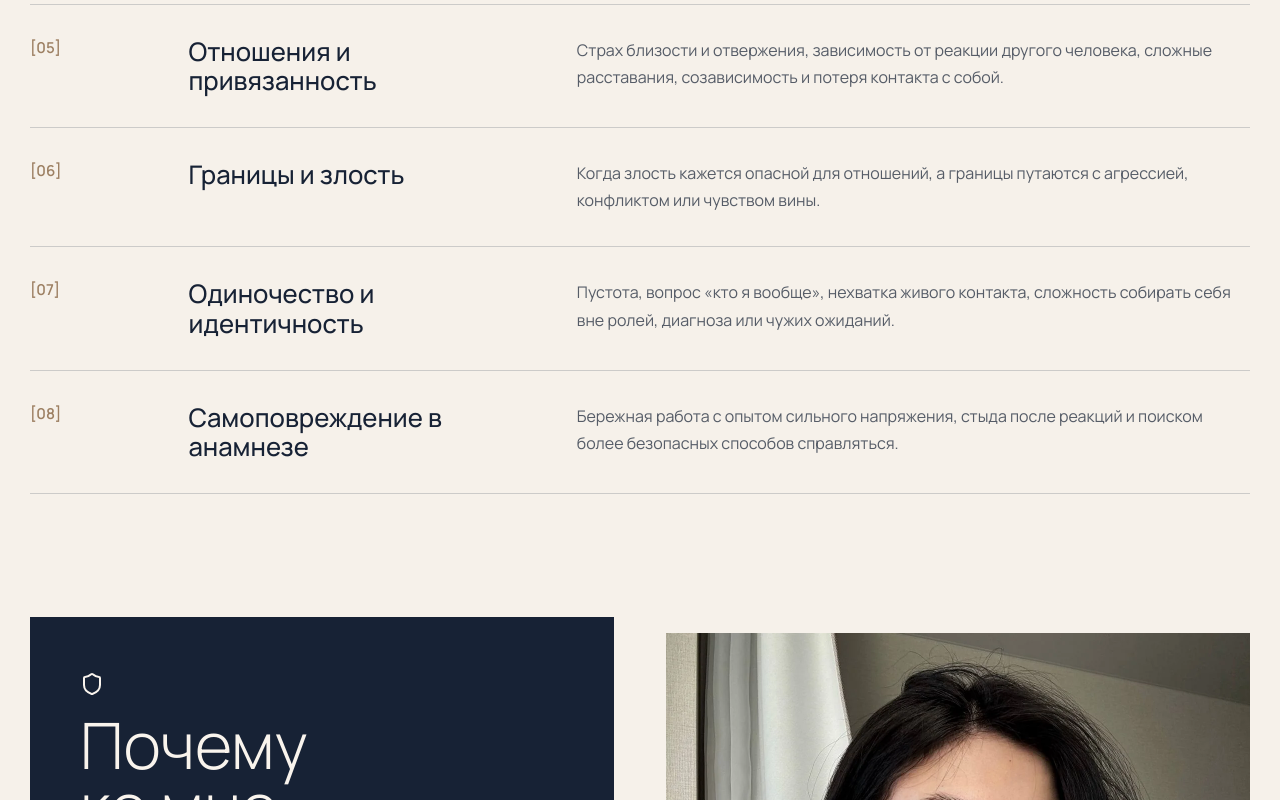
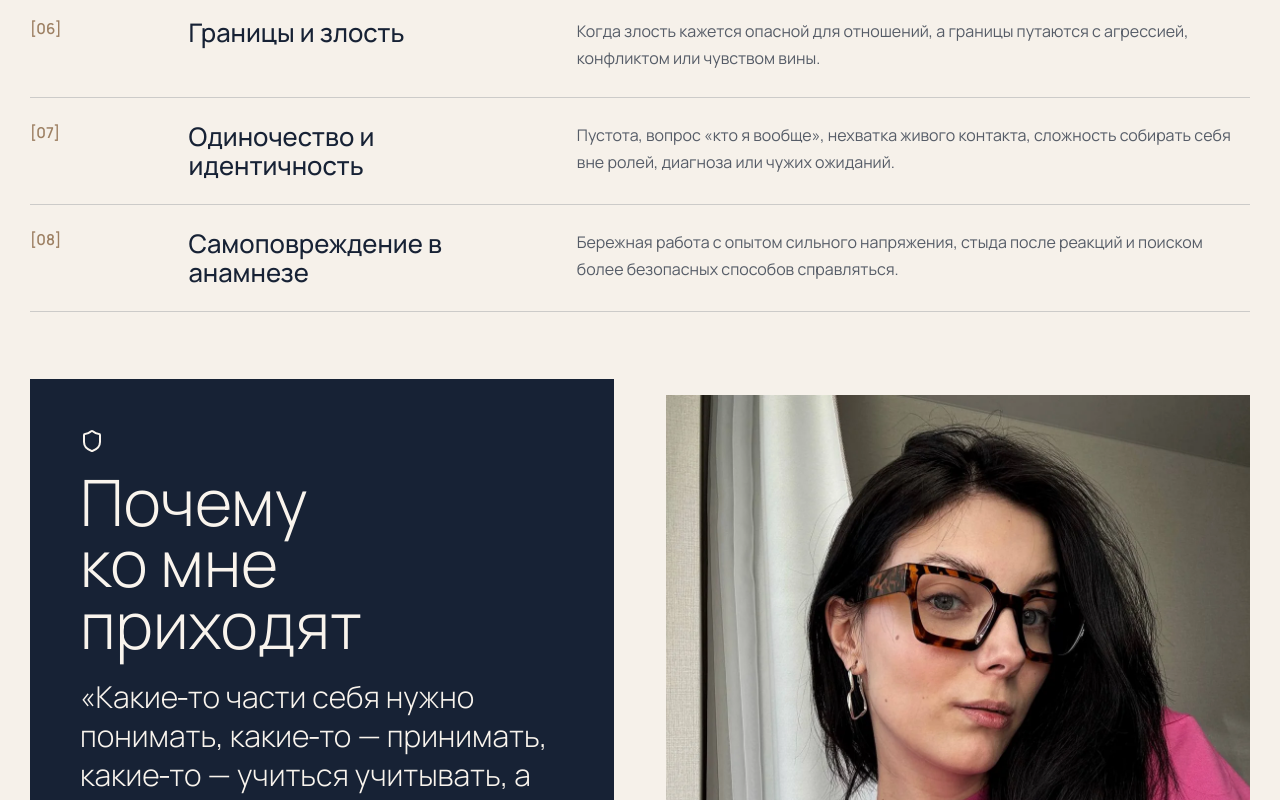
Before and after one commit to barbarakaracharova/barbarakaracharova.github.io, a React (Vite) app: page / in a window 1280 px wide. Shown: the part 1800-2600 px from the top of the page. Built offline with nearby package versions, Linux system fonts and the light colour scheme.

Commit message:
Tighten section spacing

```diff
--- a/src/styles.css
+++ b/src/styles.css
@@ -25,6 +25,7 @@ body,
 html,
 body {
   overflow-x: hidden;
+  scroll-padding-top: 118px;
 }
 
 body {
@@ -126,7 +127,8 @@ nav a:hover {
 .section {
   width: min(1220px, calc(100% - 36px));
   margin: 0 auto;
-  padding: clamp(52px, 6vw, 88px) 0;
+  padding: clamp(24px, 3.2vw, 42px) 0;
+  scroll-margin-top: 118px;
 }
 
 .hero {
@@ -301,7 +303,7 @@ p {
 
 .section-heading {
   max-width: 900px;
-  margin-bottom: 36px;
+  margin-bottom: 18px;
 }
 
 .section-heading.narrow {
@@ -328,7 +330,7 @@ p {
   display: grid;
   grid-template-columns: 120px minmax(230px, 0.52fr) minmax(0, 1fr);
   gap: clamp(18px, 3vw, 46px);
-  padding: clamp(20px, 2.6vw, 32px) 0;
+  padding: clamp(16px, 2vw, 24px) 0;
   border-bottom: 1px solid rgba(15, 30, 54, 0.18);
 }
 
@@ -350,12 +352,12 @@ p {
   grid-template-columns: repeat(2, minmax(0, 1fr));
   gap: clamp(22px, 4vw, 52px);
   align-items: stretch;
-  padding-top: clamp(22px, 3.6vw, 52px);
+  padding-top: clamp(12px, 2vw, 28px);
 }
 
 .quote-block {
   display: flex;
-  min-height: clamp(520px, 50vw, 680px);
+  min-height: clamp(460px, 42vw, 590px);
   flex-direction: column;
   justify-content: center;
   padding: clamp(28px, 4vw, 50px);
@@ -393,7 +395,7 @@ p {
 
 .approach-side {
   display: flex;
-  min-height: clamp(520px, 50vw, 680px);
+  min-height: clamp(460px, 42vw, 590px);
 }
 
 .soft-photo {
@@ -420,7 +422,7 @@ p {
 
 .post-card {
   display: flex;
-  min-height: 280px;
+  min-height: 220px;
   flex-direction: column;
   padding: clamp(24px, 3vw, 34px);
   border-right: 1px solid rgba(15, 30, 54, 0.18);
@@ -458,7 +460,7 @@ p {
 
 .format-intro {
   max-width: 920px;
-  margin-bottom: 36px;
+  margin-bottom: 24px;
 }
 
 .limits-grid {
@@ -468,7 +470,7 @@ p {
 }
 
 .limit-card {
-  min-height: 250px;
+  min-height: 200px;
   padding: clamp(24px, 3vw, 36px);
   border: 1px solid rgba(249, 244, 237, 0.16);
   color: #f9f4ed;
@@ -490,8 +492,8 @@ p {
 }
 
 .step {
-  min-height: 220px;
-  padding: 22px 0;
+  min-height: 0;
+  padding: 16px 0 8px;
   border-top: 1px solid rgba(15, 30, 54, 0.22);
 }
 
@@ -499,7 +501,7 @@ p {
   display: grid;
   width: 42px;
   height: 42px;
-  margin-bottom: 24px;
+  margin-bottom: 18px;
   place-items: center;
   border: 1px solid rgba(15, 30, 54, 0.24);
   border-radius: 50%;
@@ -508,7 +510,7 @@ p {
 }
 
 .step p {
-  margin-top: 18px;
+  margin-top: 12px;
 }
 
 .education-layout {
@@ -562,7 +564,8 @@ p {
 }
 
 .price-section {
-  padding-top: 40px;
+  padding-top: clamp(18px, 2.2vw, 30px);
+  padding-bottom: clamp(18px, 2.2vw, 30px);
 }
 
 .price-card {
@@ -570,7 +573,7 @@ p {
   grid-template-columns: minmax(0, 1fr) auto auto;
   gap: 26px;
   align-items: center;
-  padding: clamp(28px, 5vw, 58px);
+  padding: clamp(26px, 4vw, 44px);
   background: #172235;
   color: #f9f4ed;
 }
@@ -615,7 +618,7 @@ p {
   align-items: center;
   justify-content: space-between;
   gap: 20px;
-  padding: 26px 0;
+  padding: 18px 0;
   border: 0;
   background: transparent;
   color: #172235;
@@ -639,7 +642,7 @@ p {
 
 .faq-item p {
   max-width: 850px;
-  padding: 0 0 28px;
+  padding: 0 0 18px;
 }
 
 .contacts {
@@ -647,7 +650,7 @@ p {
   grid-template-columns: minmax(0, 1fr) 390px;
   gap: clamp(28px, 6vw, 72px);
   align-items: center;
-  padding-top: clamp(42px, 5vw, 70px);
+  padding-top: clamp(12px, 2vw, 24px);
 }
 
 .contact-copy h2 {
@@ -795,7 +798,7 @@ footer {
 
   .section {
     width: min(100% - 28px, 1220px);
-    padding: 48px 0;
+    padding: 32px 0;
   }
 
   .hero {
@@ -846,7 +849,7 @@ footer {
 
   .step {
     min-height: auto;
-    padding: 22px 0;
+    padding: 14px 0 8px;
   }
 
   .price-card {
```
